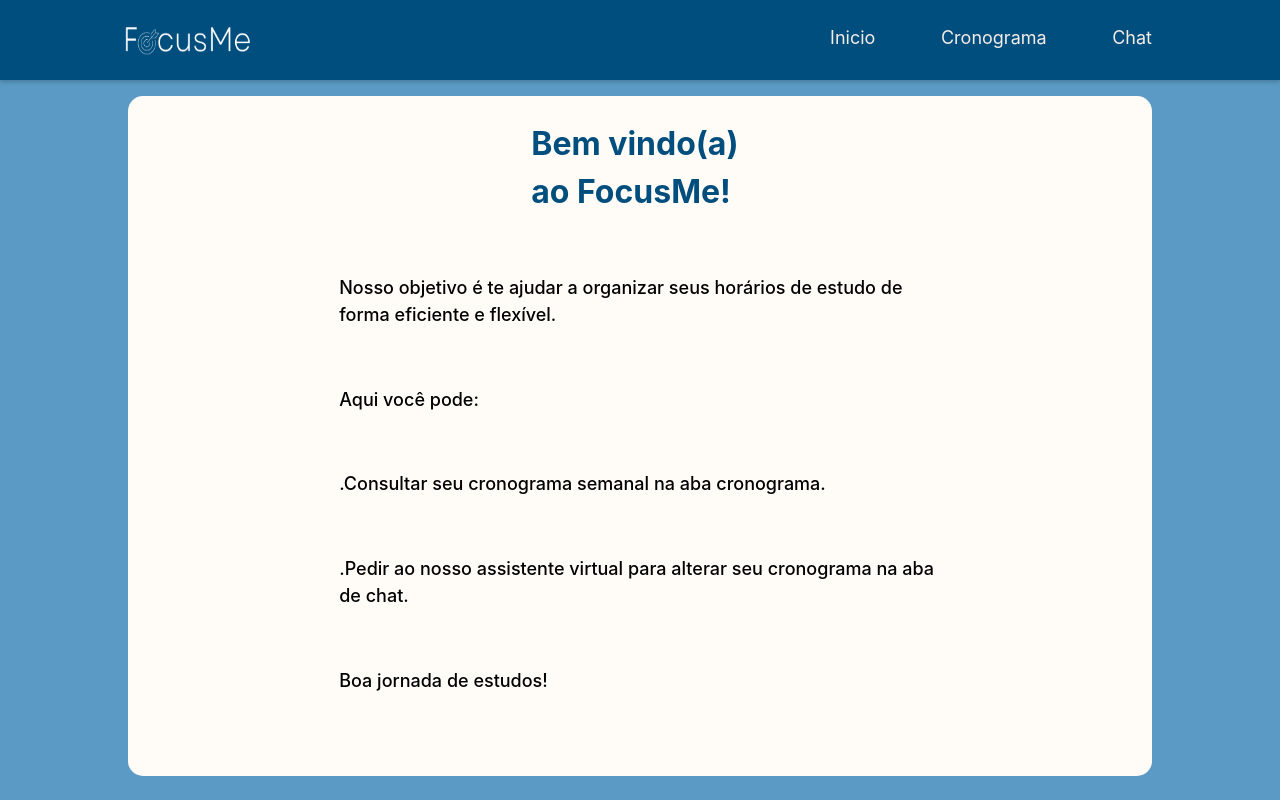
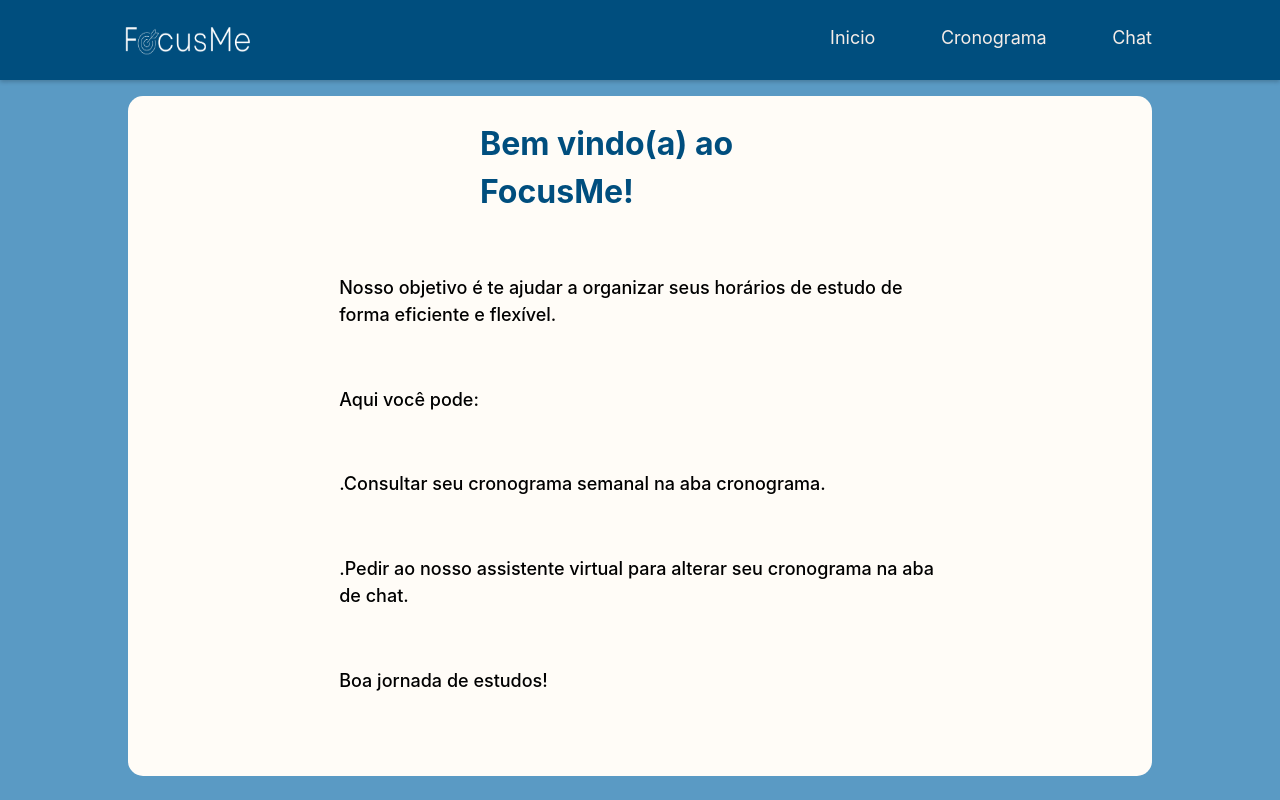
Before and after one commit to Equipe07-DS/FocusMe, a React (Create React App) app in the folder frontend/: page /inicio in a window 1280 px wide. Built offline with nearby package versions, Linux system fonts and the light colour scheme.

Commit message:
Update TelaInicial.module.css

```diff
--- a/frontend/src/TelaInicial/TelaInicial.module.css
+++ b/frontend/src/TelaInicial/TelaInicial.module.css
@@ -26,7 +26,7 @@
   color: #004E7E;
   font-weight: 700;
   font-size: xx-large;
-  width: 17vw;
+  width: 25vw;
 }
 
 .texto {
```
